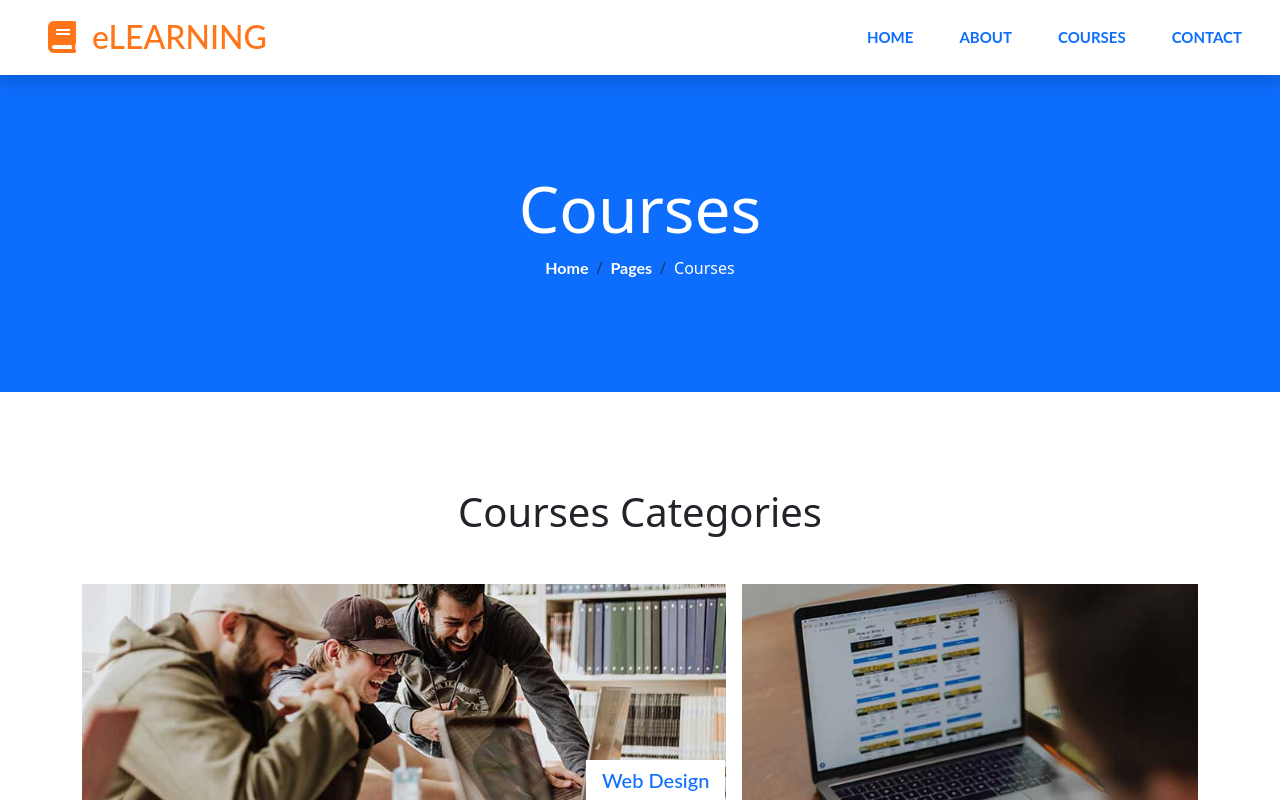
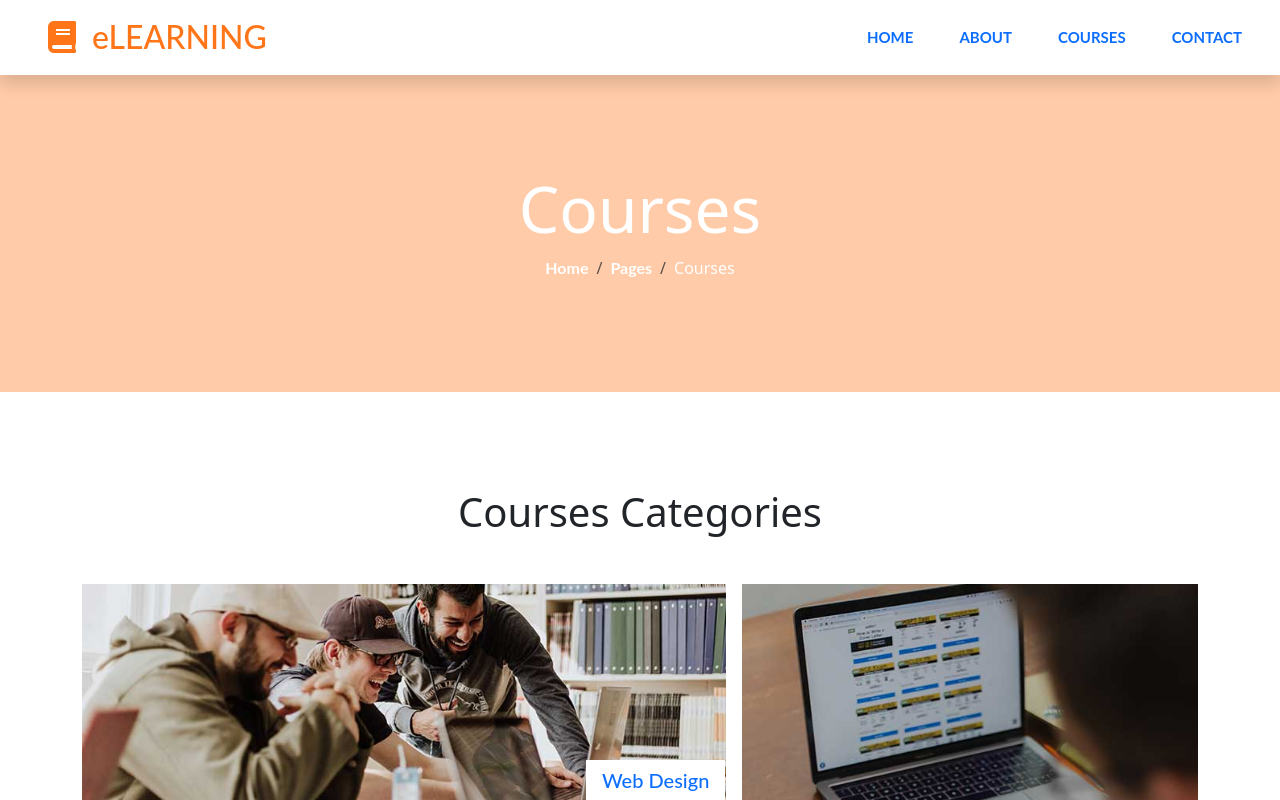
Before and after one commit to codebine/LMS-Web, a React (Create React App) app: page /Courses in a window 1280 px wide. Shown: the top 800 px of the page. Built offline with nearby package versions, Linux system fonts and the light colour scheme.

Commit message:
03-12-24

```diff
--- a/src/Pages/About.js
+++ b/src/Pages/About.js
@@ -11,7 +11,7 @@ const About = () => {
   return (
     <div>
       {/* <!-- Header Start --> */}
-      <div className="container-fluid bg-primary py-5 mb-5 page-header">
+      <div className="container-fluid bg-main py-5 mb-5 page-header">
         <div className="container py-5">
           <div className="row justify-content-center">
             <div className="col-lg-10 text-center">
--- a/src/Pages/Contact.js
+++ b/src/Pages/Contact.js
@@ -6,7 +6,7 @@ const Reach = () => {
   return (
     <div>
       {/* <!-- Header Start --> */}
-      <div className="container-fluid bg-primary py-5 mb-5 page-header">
+      <div className="container-fluid bg-main py-5 mb-5 page-header">
         <div className="container py-5">
           <div className="row justify-content-center">
             <div className="col-lg-10 text-center">
@@ -37,7 +37,7 @@ const Reach = () => {
               <h5>Get In Touch</h5>
               <p className="mb-4">The contact form is currently inactive. Get a functional and working contact form with Ajax & PHP in a few minutes. Just copy and paste the files, add a little code and you're done. <a href="https://htmlcodex.com/contact-form">Download Now</a>.</p>
               <div className="d-flex align-items-center mb-3">
-                <div className="d-flex align-items-center justify-content-center flex-shrink-0 bg-primary" style={{ width: "50px", height: "50px" }}>
+                <div className="d-flex align-items-center justify-content-center flex-shrink-0 bg-main" style={{ width: "50px", height: "50px" }}>
                   <i className="fa fa-map-marker-alt text-white"></i>
                 </div>
                 <div className="ms-3">
@@ -46,7 +46,7 @@ const Reach = () => {
                 </div>
               </div>
               <div className="d-flex align-items-center mb-3">
-                <div className="d-flex align-items-center justify-content-center flex-shrink-0 bg-primary" style={{ width: "50px", height: "50px" }}>
+                <div className="d-flex align-items-center justify-content-center flex-shrink-0 bg-main" style={{ width: "50px", height: "50px" }}>
                   <i className="fa fa-phone-alt text-white"></i>
                 </div>
                 <div className="ms-3">
@@ -55,7 +55,7 @@ const Reach = () => {
                 </div>
               </div>
               <div className="d-flex align-items-center">
-                <div className="d-flex align-items-center justify-content-center flex-shrink-0 bg-primary" style={{ width: "50px", height: "50px" }}>
+                <div className="d-flex align-items-center justify-content-center flex-shrink-0 bg-main" style={{ width: "50px", height: "50px" }}>
                   <i className="fa fa-envelope-open text-white"></i>
                 </div>
                 <div className="ms-3">
--- a/src/Pages/Courses.js
+++ b/src/Pages/Courses.js
@@ -19,7 +19,7 @@ const Courses = () => {
     <div>
 
       {/* <!-- Header Start --> */}
-      <div className="container-fluid bg-primary py-5 mb-5 page-header">
+      <div className="container-fluid bg-main py-5 mb-5 page-header">
         <div className="container py-5">
           <div className="row justify-content-center">
             <div className="col-lg-10 text-center">
--- a/src/Pages/Details.js
+++ b/src/Pages/Details.js
@@ -9,7 +9,7 @@ const Details = () => {
     return (
         <div>
             {/* <!-- Header Start --> */}
-            <div className="container-fluid bg-primary py-5 mb-5 page-header">
+            <div className="container-fluid bg-main py-5 mb-5 page-header">
                 <div className="container py-5">
                     <div className="row justify-content-center">
                         <div className="col-lg-10 text-center">
--- a/src/css/style.css
+++ b/src/css/style.css
@@ -29,11 +29,9 @@
 	background-color: #ff6700 !important;
 	border-color: #ff6700 !important;
 }
-.bg-primary {
+.bg-main {
 	background-color: rgba(255, 103, 0, 0.34) !important;
   }
-
-
 
 /*** Navbar ***/
 .navbar .dropdown-toggle::after {
```
